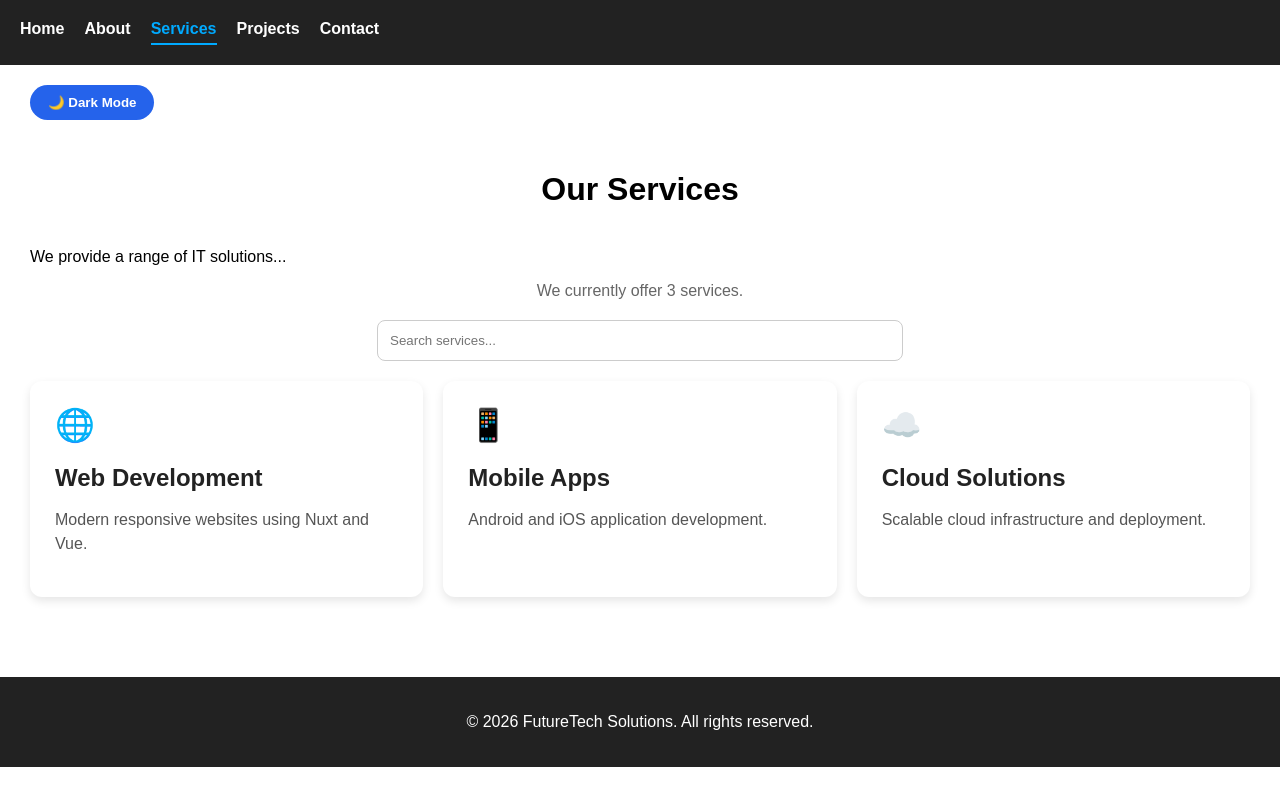
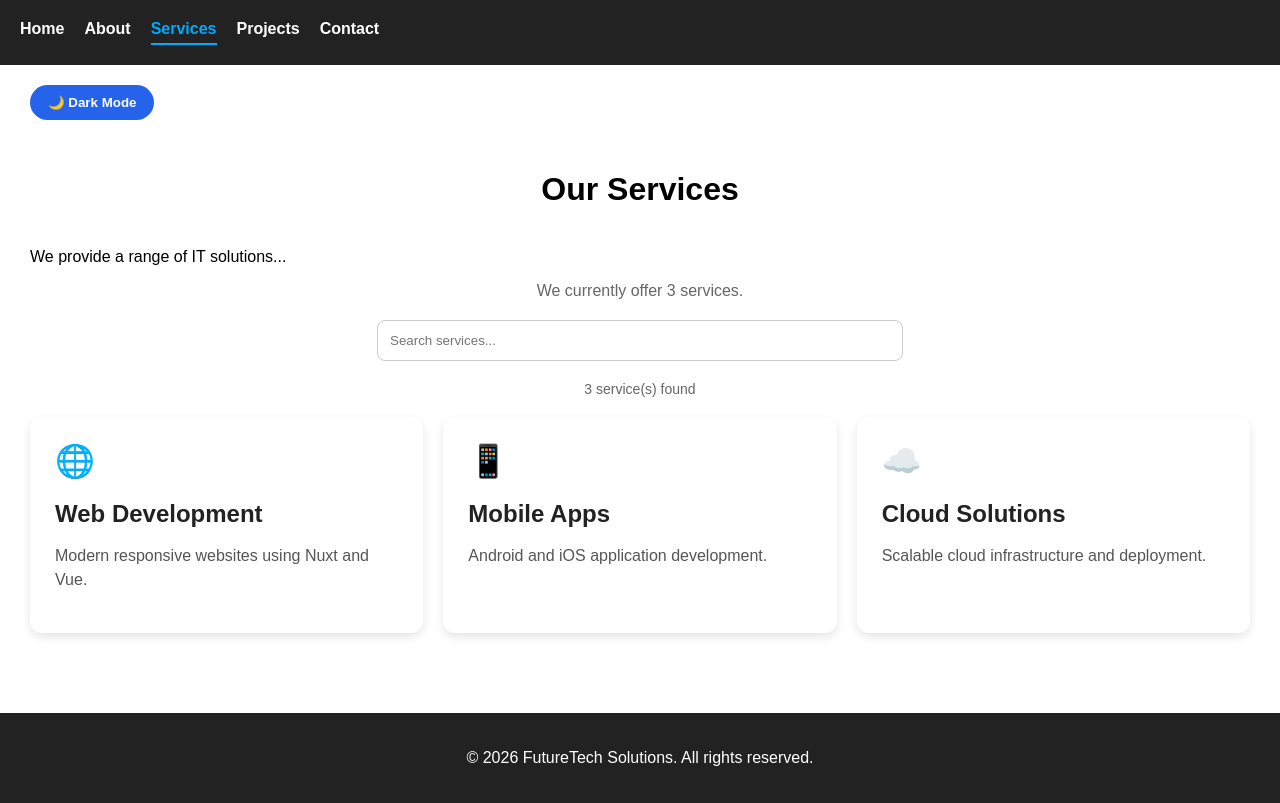
Before and after one commit to GaveshaD/it-company-website, a Nuxt app: page /services in a window 1280 px wide. Built offline with nearby package versions, Linux system fonts and the light colour scheme.

Commit message:
Add service search result count

```diff
--- a/app/pages/services.vue
+++ b/app/pages/services.vue
@@ -13,6 +13,10 @@
       type="text"
       placeholder="Search services..."
     />
+
+    <p class="service-results">
+      {{ filteredServices.length }} service(s) found
+    </p>
 
     <div class="services">
       <ServiceCard
@@ -105,4 +109,10 @@ const filteredServices = computed(() =>
   color: #666;
   margin-top: 20px;
 }
+.service-results {
+  text-align: center;
+  color: #666;
+  font-size: 14px;
+  margin-bottom: 20px;
+}
 </style>
```
